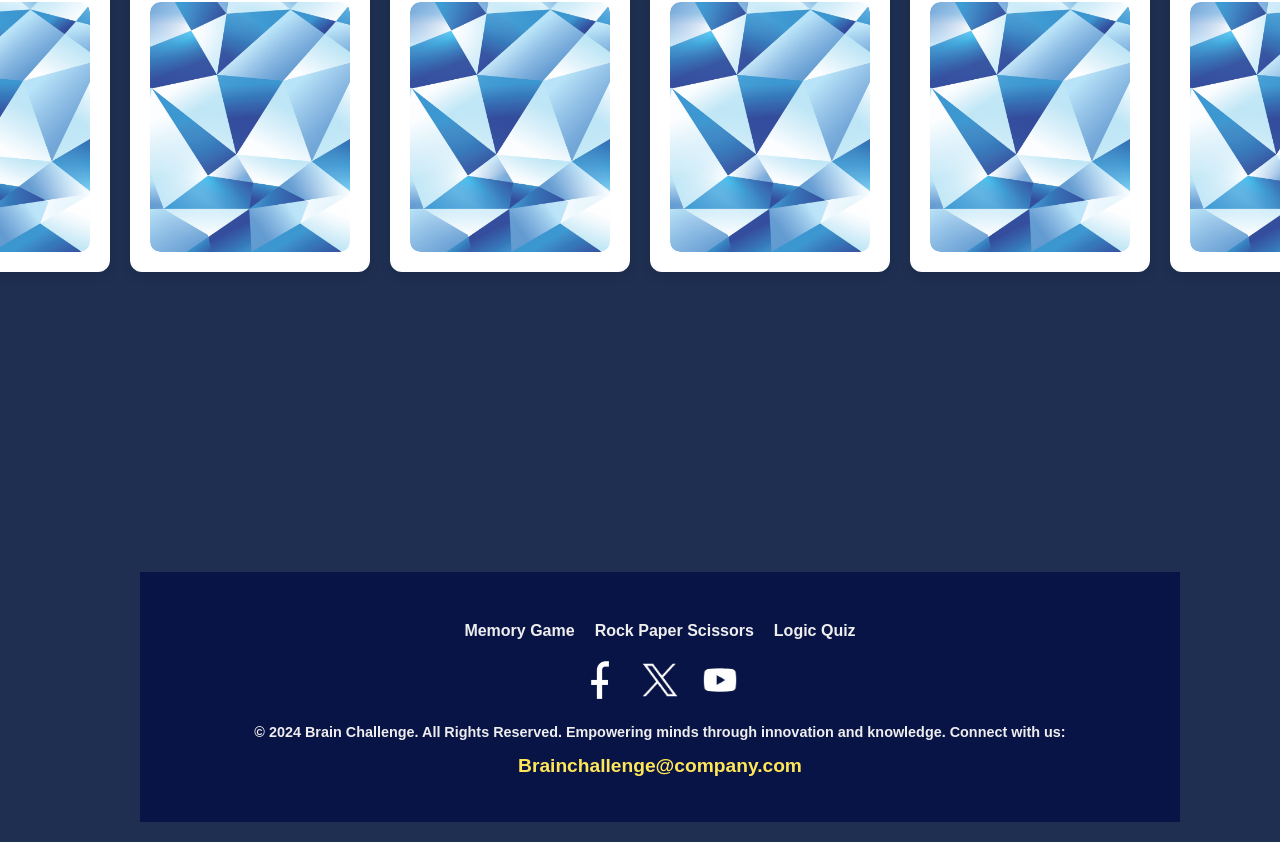
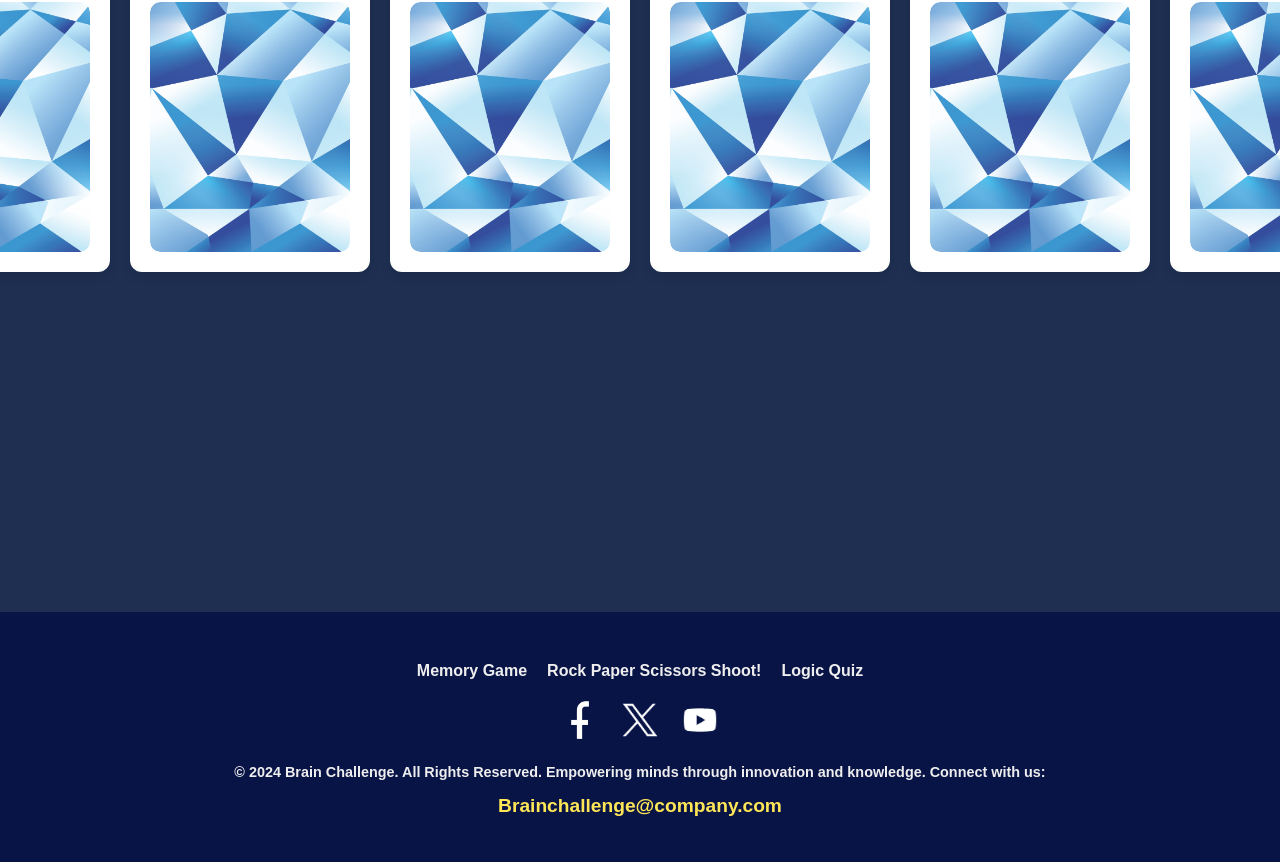
Before and after one commit to Urannni/BrainChallenge, a React (Create React App) app: page /MemoryCards in a window 1280 px wide. Shown: the part 958-1820 px from the top of the page. Built offline with nearby package versions, Linux system fonts and the light colour scheme.

Commit message:
added the footer on the memory page and fixed two problems

```diff
--- a/src/components/Footer.css
+++ b/src/components/Footer.css
@@ -3,8 +3,8 @@ footer {
     color: #eee;
     padding: 30px 20px;
     text-align: center;
-    width: 100%;
-    bottom: 0;
+    width: 100vw !important;
+    bottom: 0 !important;
     font-weight: 600;
   }
 
@@ -61,8 +61,3 @@ footer {
   .footer-email:hover {
     text-decoration: underline;
   }
-  @media(max-width:600px){
-    footer{
-        margin-bottom: -100px;
-    }
-  }
--- a/src/components/Footer.jsx
+++ b/src/components/Footer.jsx
@@ -17,7 +17,7 @@ function Footer() {
           </li>
           <li>
             <Link to="/Game" className="footer-link">
-              Rock Paper Scissors
+              Rock Paper Scissors Shoot!
             </Link>
           </li>
           <li>
--- a/src/components/MemoryCards.css
+++ b/src/components/MemoryCards.css
@@ -158,8 +158,8 @@ h2 {
 /* For large screens: 3 cards horizontally and 6 vertically */
 @media (max-width: 600px) {
   .card {
-    width: 100px; /* Smaller card width */
-    height: 125px; /* Smaller card height */
+    width: 100px;
+    height: 125px;
   }
 
   .h1 {
@@ -174,11 +174,11 @@ h2 {
 /* For large screens: 6 cards horizontally and 3 vertically */
 @media (min-width: 601px) {
   .card {
-    width: 200px; /* Larger card width */
-    height: 250px; /* Larger card height */
+    width: 200px;
+    height: 250px;
   }
 
   h1 {
-    font-size: 2.5rem; /* Larger font for larger screens */
+    font-size: 2.5rem;
   }
 }
--- a/src/components/MemoryCards.jsx
+++ b/src/components/MemoryCards.jsx
@@ -11,7 +11,7 @@ import image8 from "../assets/image-8.png";
 import image9 from "../assets/image-9.png";
 import cover from "../assets/cover.png";
 import Navbar from "./Navbar";
-import Footer from "./Footer"
+import Footer from "./Footer";
 
 const cardImages = [
   { src: image1 },
@@ -95,7 +95,7 @@ function MemoryCards() {
           );
         }, 1000);
       }
-      setTurns((prevTurns) => prevTurns + 1); // Increase turns after each pair is clicked
+      setTurns((prevTurns) => prevTurns + 1);
       resetTurn();
     }
   }, [choiceOne, choiceTwo]);
@@ -118,10 +118,9 @@ function MemoryCards() {
   );
 
   return (
+    <div className="dova">
       <div className="Appads">
-
         <Navbar />
-
         <div className="div">
           <h1 className="h1">Memory Cards</h1>
           <button onClick={shuffleCards}>New Game</button>
@@ -147,7 +146,8 @@ function MemoryCards() {
             ))}
           </div>
         </div>
-      <Footer/>
+      </div>
+          <Footer />
     </div>
   );
 }
```
Lines whose indentation alone changed are shown as unchanged.
